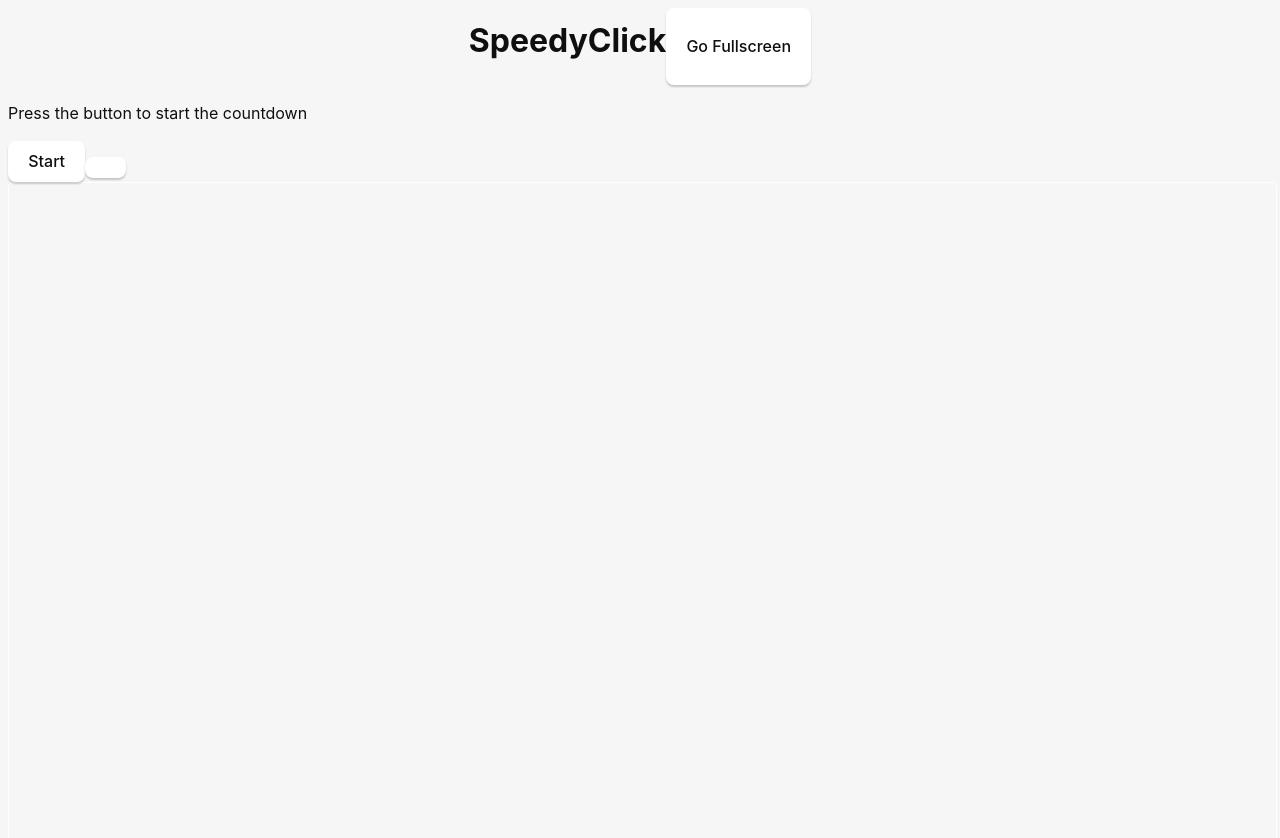
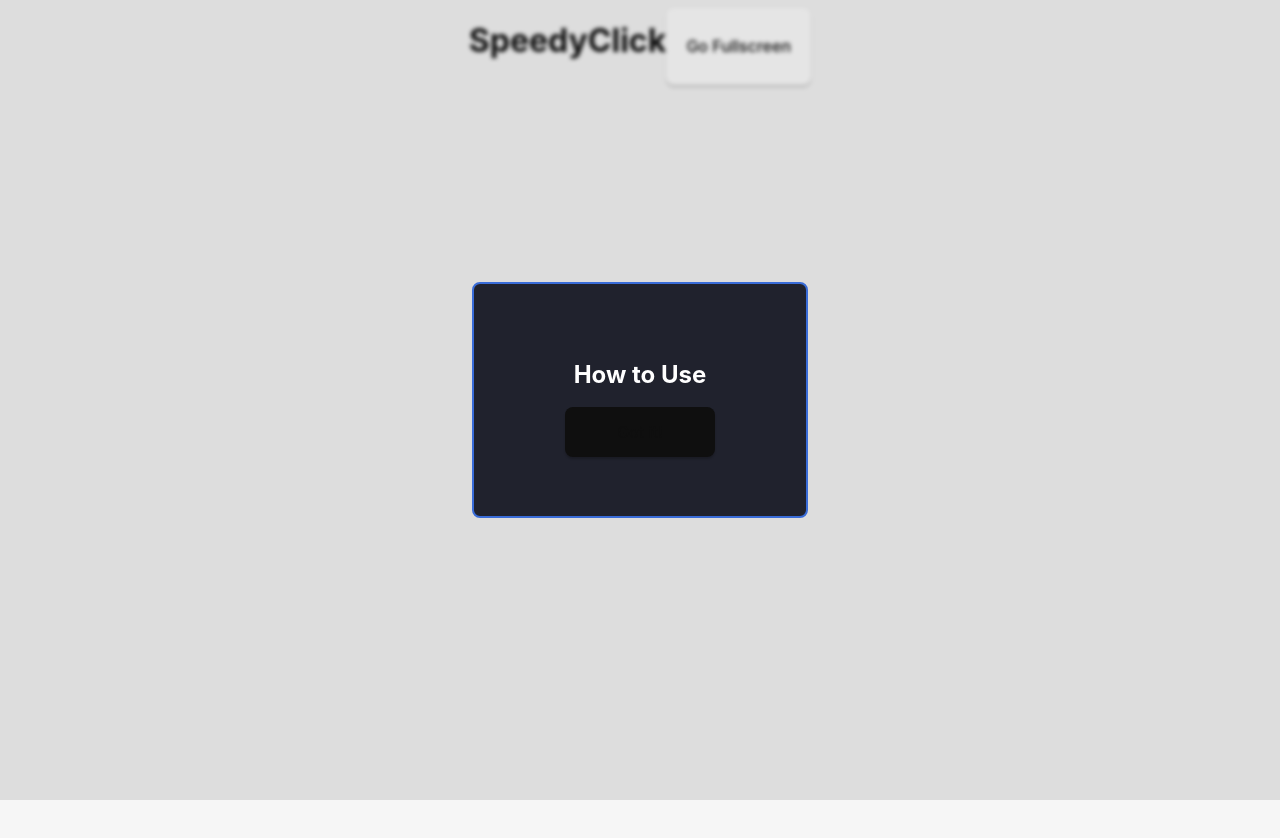
Before and after one commit to jsmolucha/speedyclicker, a plain HTML site: page index.html in a window 1280 px wide. After the commit the page ends 800 px from the top, so only its background shows below. Drawn offline with Linux system fonts and the light colour scheme; the site is published under a folder, as on GitHub Pages, so addresses that start at the root find nothing.

Commit message:
Update index.html

```diff
--- a/index.html
+++ b/index.html
@@ -5,7 +5,7 @@
     <link rel="stylesheet" href="styles.css" />
     <meta name="viewport" content="width=device-width, initial-scale=1.0" />
     <title>Tauri App</title>
-    <script type="module" src="/main.js" defer></script>
+    <script type="module" src="main.js" defer></script>
   </head>
 
   <body>
```
